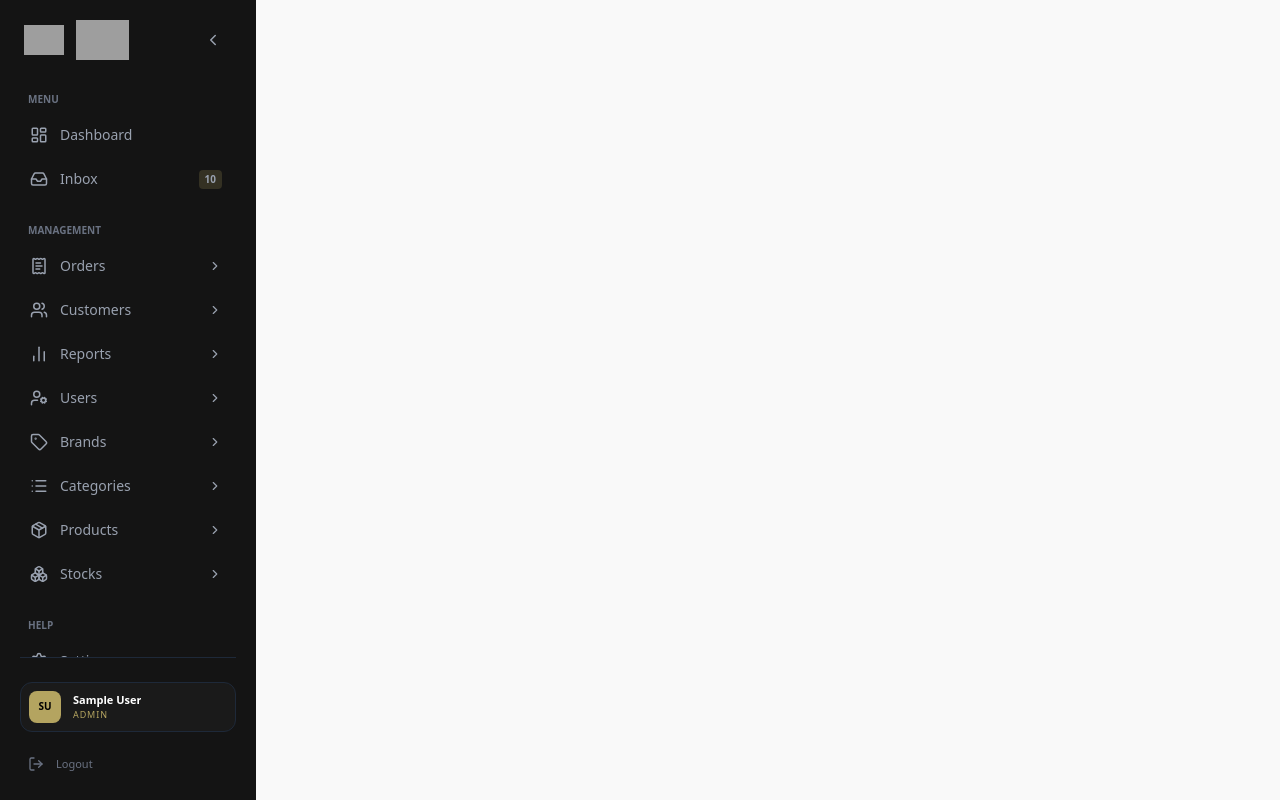
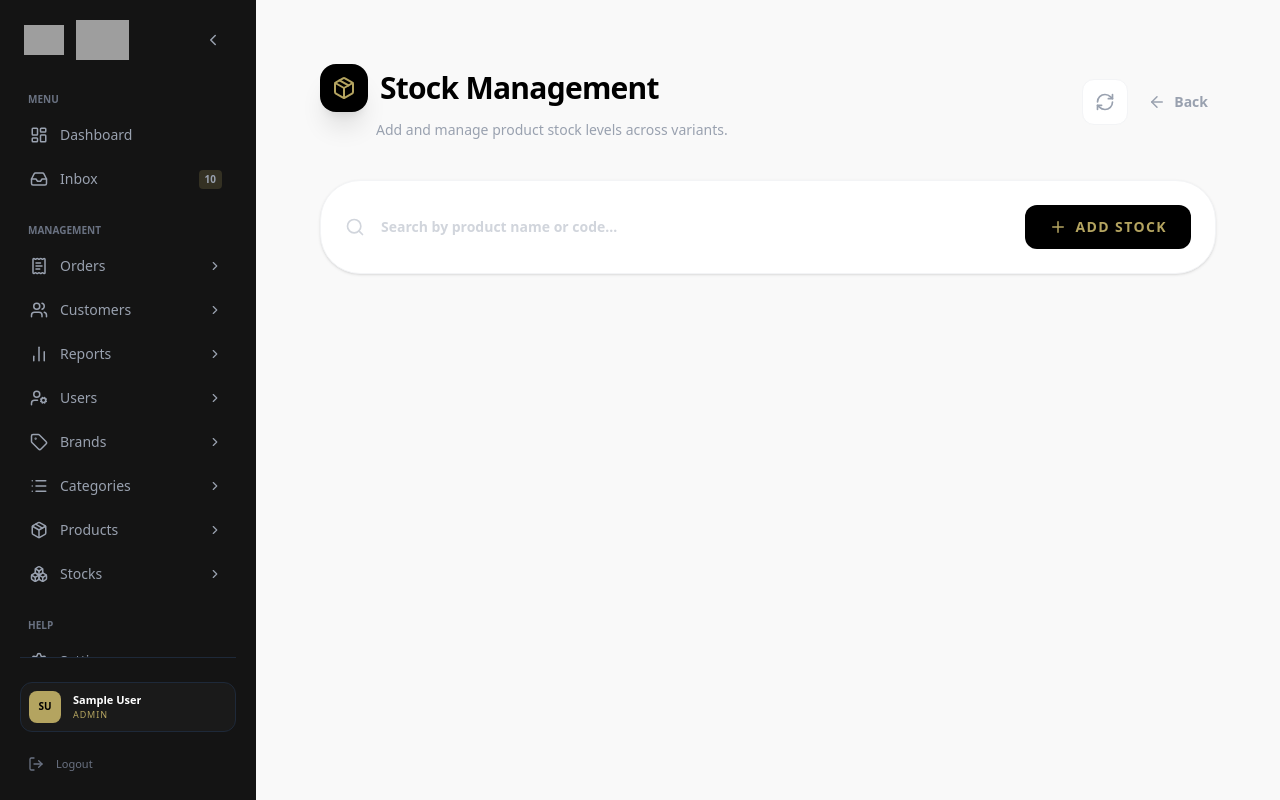
Before and after one commit to Hasalapera/SMS-Mehera, a React app in the folder frontend/: page /addStock in a window 1280 px wide. Built offline with nearby package versions, Linux system fonts and the light colour scheme; no server answers; sample sign-in values are in the browser's storage; grey boxes are pictures that could not be loaded; the HTML template or start-up script is replaced by a standard one.

Commit message:
enhance AddStock page with header, search bar, and navigation buttons

```diff
--- a/frontend/src/pages/management/stock/AddStock.jsx
+++ b/frontend/src/pages/management/stock/AddStock.jsx
@@ -88,5 +88,61 @@ const AddStock = () => {
     );
   }
 
+  return (
+    <div className="w-full max-w-7xl mx-auto p-6 animate-in fade-in duration-500">
+      <Toaster position="top-right" />
+
+      {/* Header */}
+      <div className="flex flex-col md:flex-row items-start md:items-center justify-between mb-10 gap-4">
+        <div>
+          <h2 className="text-3xl font-extrabold text-black flex items-center gap-3 tracking-tight">
+            <div className="p-3 bg-black rounded-2xl text-[#b4a460] shadow-xl">
+              <Package size={24} />
+            </div>
+            Stock Management
+          </h2>
+          <p className="text-gray-400 text-sm mt-2 ml-14 font-medium">Add and manage product stock levels across variants.</p>
+        </div>
+        <div className="flex gap-3">
+          <button
+            onClick={() => { setLoading(true); fetchProducts().then(() => setLoading(false)); }}
+            className="p-3 bg-white border border-gray-100 rounded-xl text-gray-400 hover:text-black hover:shadow-md transition-all active:scale-90"
+          >
+            <RefreshCw size={20} />
+          </button>
+          <button
+            onClick={() => navigate(-1)}
+            className="flex items-center gap-2 text-gray-400 hover:text-black transition-colors font-bold text-sm px-2"
+          >
+            <ArrowLeft size={18} /> Back
+          </button>
+        </div>
+      </div>
+
+      {/* Search Bar */}
+      <div className="bg-white border border-gray-100 rounded-[2.5rem] shadow-sm p-6 mb-8">
+        <div className="flex items-center gap-4">
+          <Search size={20} className="text-gray-300" />
+          <input
+            type="text"
+            placeholder="Search by product name or code..."
+            className="flex-1 bg-transparent outline-none text-black font-semibold text-sm placeholder-gray-300"
+            value={searchTerm}
+            onChange={(e) => setSearchTerm(e.target.value)}
+          />
+          <button
+            onClick={() => setShowAddModal(true)}
+            className="flex items-center gap-2 bg-black text-[#b4a460] px-6 py-3 rounded-xl font-bold text-sm uppercase tracking-widest hover:shadow-lg hover:shadow-[#b4a460]/30 transition-all active:scale-95"
+          >
+            <Plus size={18} /> Add Stock
+          </button>
+        </div>
+      </div>
+    </div>
+
+
+
+  );
+
 }
 export default AddStock;
```
